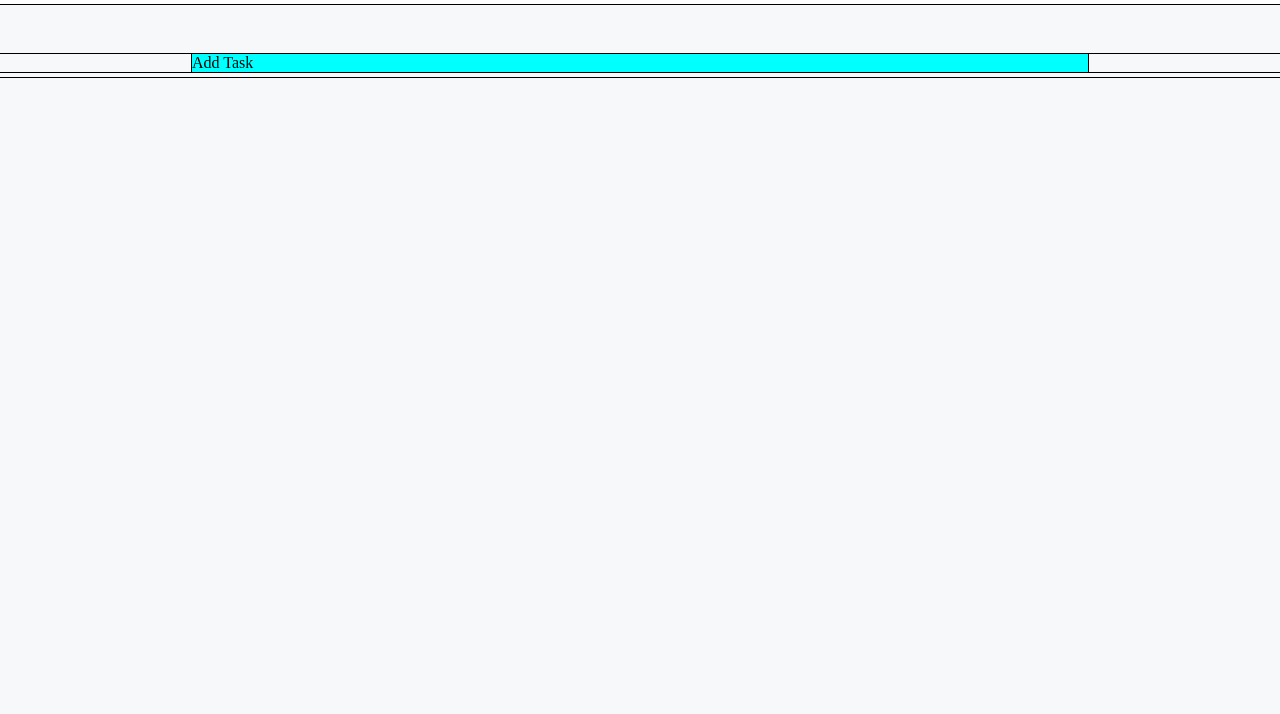
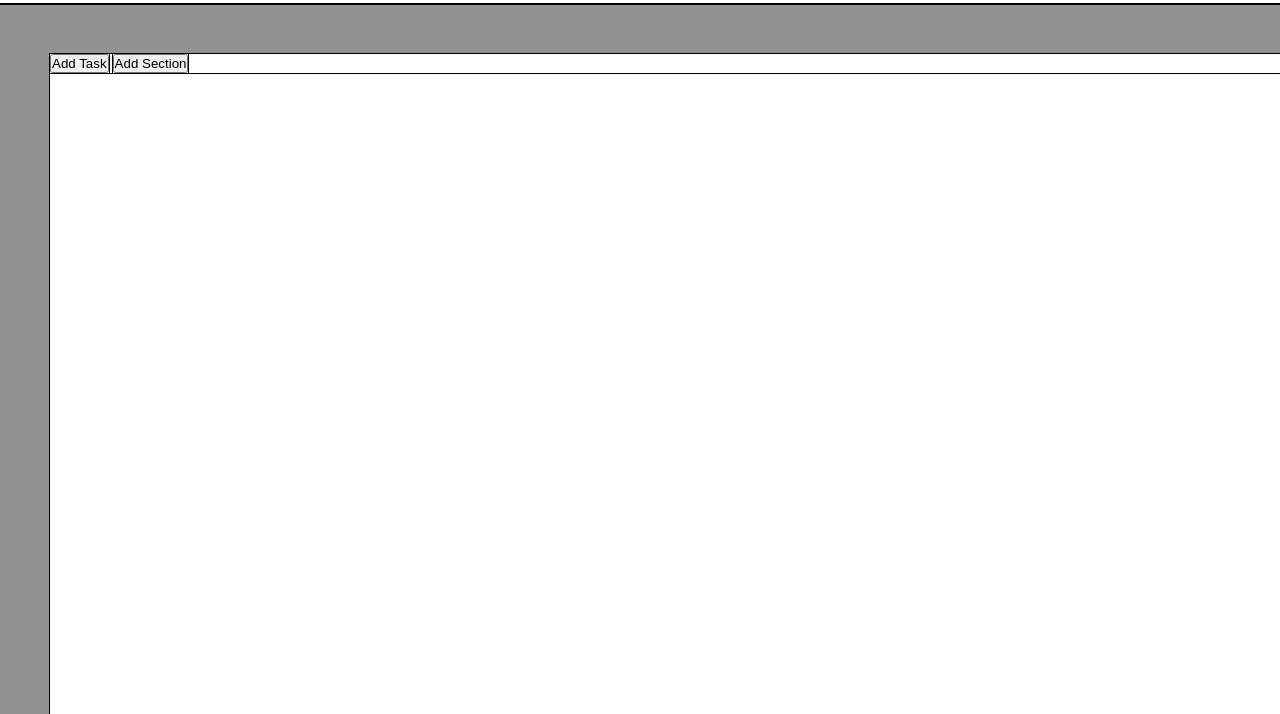
Before and after one commit to VincenzoAmari/html-css-toboolist, a plain HTML site: page index.html in a window 1280 px wide. Shown: the part 86-800 px from the top of the page. Drawn offline with Linux system fonts and the light colour scheme.

Commit message:
update male

```diff
--- a/index.html
+++ b/index.html
@@ -18,10 +18,16 @@
     </nav>
 
     <main>
-        <div class="megabox">
-            <P>Add Task</P>
+
+        <div class="container">
+
+            <div class="first-block">
+                <button>Add Task</button>
+                <button>Add Section</button>
+            </div>
 
         </div>
+
     </main>
 
 </body>
--- a/style.css
+++ b/style.css
@@ -18,12 +18,24 @@ nav{
 }
 
 body{
-    background-color: #F6F8F9;
+    background-color: #929292;
 }
 
+main{
+    display: block;
+    margin: auto;
+}
 
-.megabox{
-    background-color: aqua;
-    margin: 50px 15% 5px 15%;
+.container{
+    background-color: rgb(255, 255, 255);
+    height: 88%;
+    position:fixed;
+    width: 100%;
+    margin: 50px ;
+    display: block;
 
 }
+
+.first-block{
+    position: relative;
+}
```
